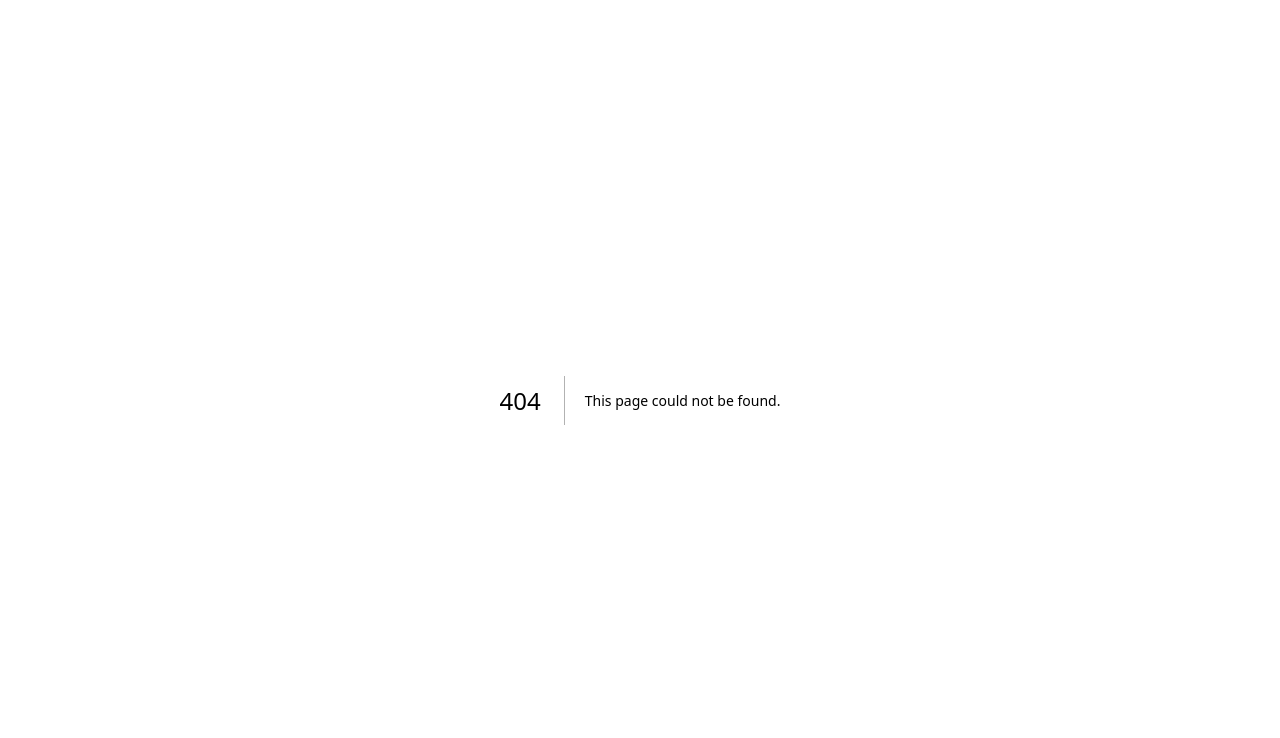
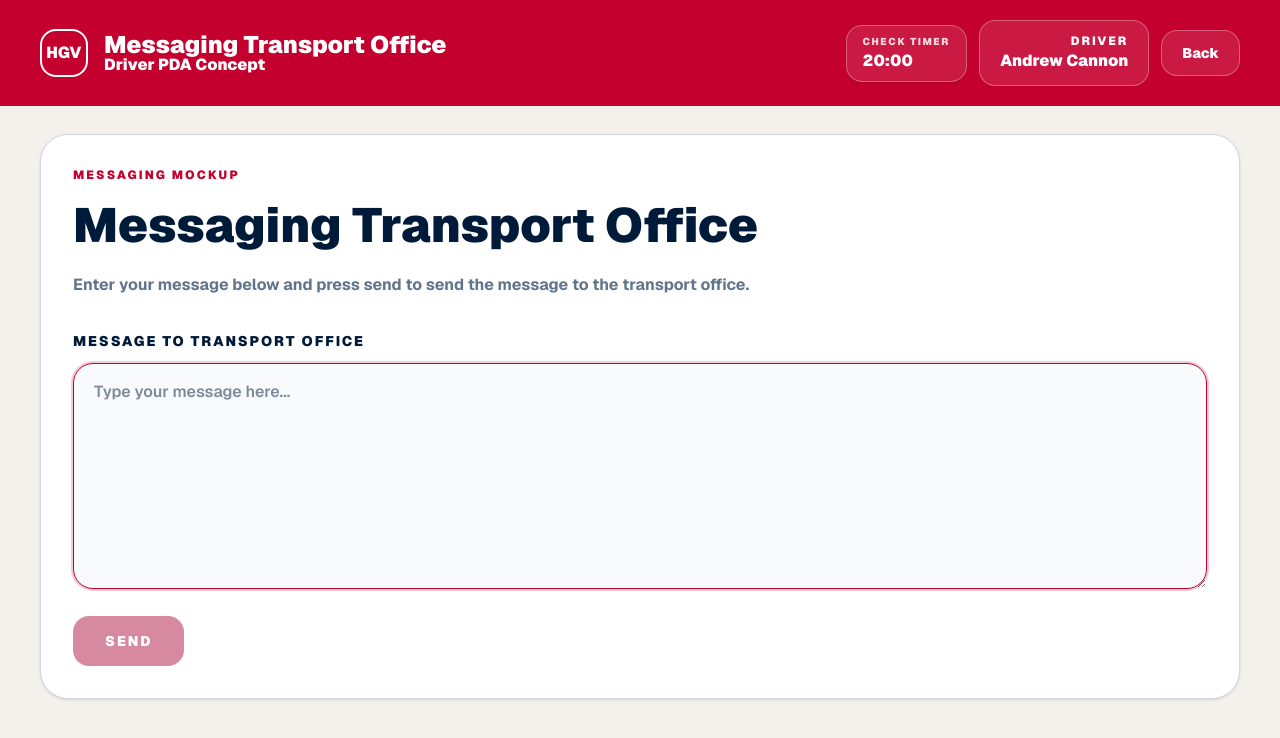
Before and after one commit to acannon76/rugby-league-supporter-web, a Next.js app: page /internal/app-ideas/messaging-transport-office in a window 1280 px wide. Before the commit this address had no page. Shown: the top 738 px of the page. Built offline with nearby package versions, Linux system fonts and the light colour scheme.

Commit message:
Other in messaging

```diff
--- /dev/null
+++ b/src/app/internal/app-ideas/messaging-transport-office/page.tsx
@@ -0,0 +1,122 @@
+"use client";
+
+import Link from "next/link";
+import { FormEvent, useState } from "react";
+import VehicleCheckTimer from "../../vehicle-checks/VehicleCheckTimer";
+
+export default function MessagingTransportOfficePage() {
+  const [message, setMessage] = useState("");
+  const [showSentMessage, setShowSentMessage] = useState(false);
+
+  function handleSend(event: FormEvent<HTMLFormElement>) {
+    event.preventDefault();
+
+    if (!message.trim()) {
+      return;
+    }
+
+    setShowSentMessage(true);
+    setMessage("");
+  }
+
+  return (
+    <main className="min-h-screen bg-[#f4f1ec] font-sans text-[#001b3a]">
+      <header className="bg-[#c4002f] px-4 py-5 text-white sm:px-6 lg:px-10">
+        <div className="mx-auto flex max-w-[1280px] flex-col gap-4 sm:flex-row sm:items-center sm:justify-between">
+          <div className="flex items-center gap-4">
+            <div className="flex h-12 w-12 items-center justify-center rounded-2xl border-2 border-white text-base font-black">
+              HGV
+            </div>
+
+            <div>
+              <h1 className="text-xl font-black leading-none sm:text-2xl">
+                Messaging Transport Office
+              </h1>
+              <p className="text-sm font-black leading-none sm:text-base">
+                Driver PDA Concept
+              </p>
+            </div>
+          </div>
+
+          <div className="flex flex-col gap-3 sm:ml-auto sm:flex-row sm:items-center">
+            <VehicleCheckTimer />
+
+            <div className="rounded-2xl border border-white/30 bg-white/10 px-5 py-3 text-right">
+              <p className="text-xs font-black uppercase tracking-[0.16em]">
+                Driver
+              </p>
+              <p className="text-base font-black">Andrew Cannon</p>
+            </div>
+
+            <Link
+              href="/internal/app-ideas/messaging"
+              className="rounded-2xl border border-white/30 bg-white/10 px-5 py-3 text-sm font-black text-white no-underline transition hover:bg-white/20"
+            >
+              Back
+            </Link>
+          </div>
+        </div>
+      </header>
+
+      <section className="px-4 py-7 sm:px-6 lg:px-10">
+        <div className="mx-auto max-w-[1280px]">
+          <section className="rounded-[28px] border border-[#d0d7df] bg-white p-6 shadow-sm sm:p-8">
+            <p className="text-xs font-black uppercase tracking-[0.18em] text-[#c4002f]">
+              Messaging mockup
+            </p>
+            <h2 className="mt-3 text-4xl font-black leading-tight text-[#001b3a] sm:text-5xl">
+              Messaging Transport Office
+            </h2>
+            <p className="mt-4 max-w-[860px] text-base font-bold leading-7 text-[#61748b]">
+              Enter your message below and press send to send the message to the transport office.
+            </p>
+
+            <form onSubmit={handleSend} className="mt-8 space-y-5">
+              <div>
+                <label
+                  htmlFor="transport-office-message"
+                  className="mb-3 block text-sm font-black uppercase tracking-[0.14em] text-[#001b3a]"
+                >
+                  Message to transport office
+                </label>
+                <textarea
+                  id="transport-office-message"
+                  value={message}
+                  onChange={(event) => {
+                    setMessage(event.target.value);
+                    if (showSentMessage) {
+                      setShowSentMessage(false);
+                    }
+                  }}
+                  placeholder="Type your message here..."
+                  autoFocus
+                  rows={8}
+                  className="w-full rounded-[20px] border border-[#d0d7df] bg-[#f9fafb] px-5 py-4 text-base font-semibold text-[#001b3a] outline-none transition focus:border-[#c4002f] focus:ring-2 focus:ring-[#c4002f]/20"
+                />
+              </div>
+
+              <button
+                type="submit"
+                disabled={!message.trim()}
+                className="inline-flex min-h-[50px] items-center justify-center rounded-[16px] bg-[#c4002f] px-8 py-3 text-sm font-black uppercase tracking-[0.14em] text-white transition hover:bg-[#9f0026] disabled:cursor-not-allowed disabled:bg-[#d78a9f]"
+              >
+                Send
+              </button>
+            </form>
+
+            {showSentMessage && (
+              <div className="mt-6 rounded-[20px] border-2 border-[#067a35] bg-[#d9f7e5] px-5 py-4 text-[#067a35] shadow-sm">
+                <p className="text-xs font-black uppercase tracking-[0.16em]">
+                  Message sent
+                </p>
+                <p className="mt-2 text-base font-black">
+                  Your message has been sent to the transport office.
+                </p>
+              </div>
+            )}
+          </section>
+        </div>
+      </section>
+    </main>
+  );
+}
--- a/src/app/internal/app-ideas/messaging/page.tsx
+++ b/src/app/internal/app-ideas/messaging/page.tsx
@@ -1,3 +1,5 @@
+"use client";
+
 import Link from "next/link";
 import VehicleCheckTimer from "../../vehicle-checks/VehicleCheckTimer";
 
@@ -54,10 +56,11 @@ const messagingOptions: MessagingOption[] = [
     actionText: "TO BE ADDED",
   },
   {
-    title: "Button 8",
+    title: "Other",
     icon: "→",
-    text: "Dummy messaging function for mockup build-out.",
-    actionText: "TO BE ADDED",
+    text: "Send another message direct to the transport office.",
+    href: "/internal/app-ideas/messaging-transport-office",
+    actionText: "OPEN",
   },
 ];
 
```
